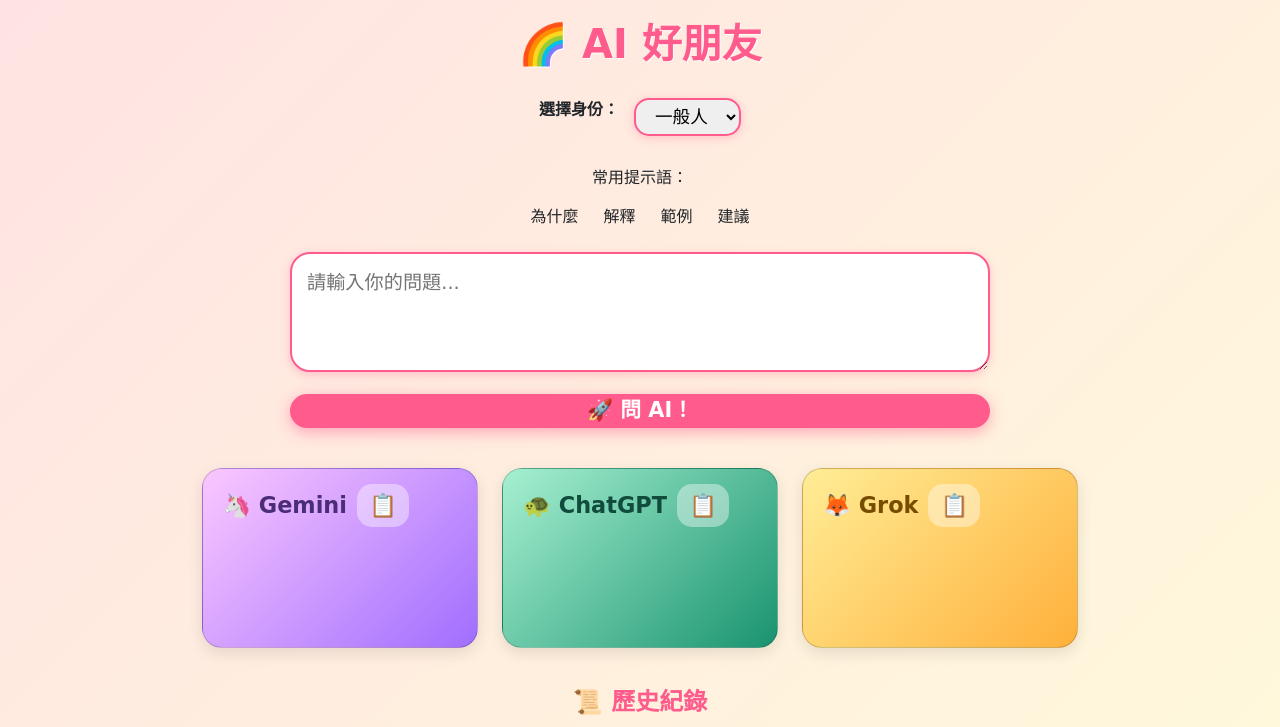
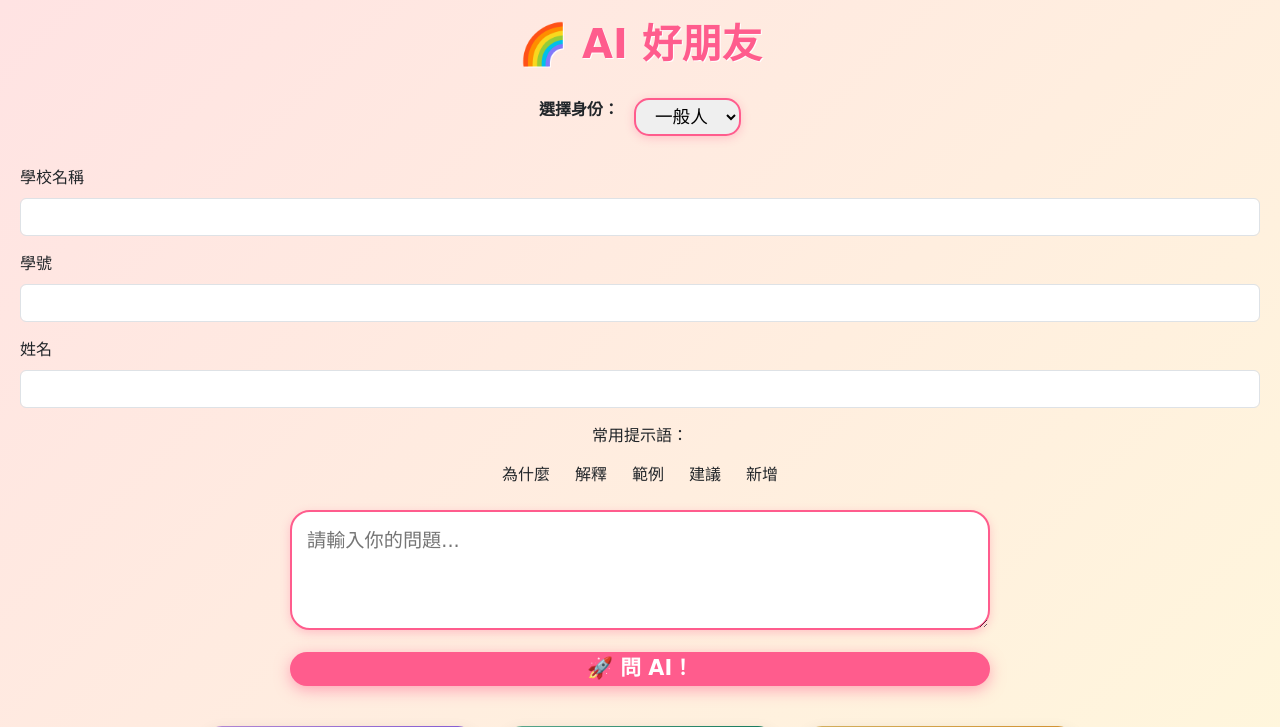
Before and after one commit to qiuguanjie989-maker/-2266, a Flask app: page / in a window 1280 px wide. Shown: the top 727 px of the page. Run offline with Flask 3, Linux system fonts and the light colour scheme.

Commit message:
Add student info fields and backend saving functionality
Added input fields for student information and updated the askAI function to save records to the backend.

```diff
--- a/project/templates/index.html
+++ b/project/templates/index.html
@@ -22,6 +22,26 @@
       <option value="高中生">高中生</option>
     </select>
   </div>
+  <!-- 右上角：學生資訊輸入欄位 -->
+<div id="studentInfoBox">
+
+  <div class="mb-3">
+    <label class="form-label">學校名稱</label>
+    <input type="text" id="schoolName" class="form-control">
+  </div>
+
+  <div class="mb-3">
+    <label class="form-label">學號</label>
+    <input type="text" id="studentID" class="form-control">
+  </div>
+
+  <div class="mb-3">
+    <label class="form-label">姓名</label>
+    <input type="text" id="studentName" class="form-control">
+  </div>
+
+</div>
+
   <div class="mb-3 d-flex flex-column align-items-center">
     <label class="form-label">常用提示語：</label>
     <div class="btn-group" role="group">
@@ -29,6 +49,7 @@
       <button type="button" class="btn custom-btn" onclick="addCommonPrompt('解釋')">解釋</button>
       <button type="button" class="btn custom-btn" onclick="addCommonPrompt('範例')">範例</button>
       <button type="button" class="btn custom-btn" onclick="addCommonPrompt('建議')">建議</button>
+      <button type="button" class="btn custom-btn" onclick="addCommonPrompt('新增')">新增</button>
     </div>
   </div>
   <div class="input-area">
@@ -161,51 +182,77 @@
   submitBtn.textContent = '等待回應中...';
 
   try {
-        // 這裡是模擬API，實際使用時換成你的後端API呼叫
+    // 1️⃣ 呼叫 AI API
     const geminiReply = await fetch('/api/ai', {
       method: 'POST',
       headers: { 'Content-Type': 'application/json' },
       body: JSON.stringify({ prompt: question, role, model: 'gemini' }),
-        }).then(res => res.json()).then(data => data.reply);
+    }).then(res => res.json()).then(data => data.reply || '');
 
     const chatgptReply = await fetch('/api/ai', {
       method: 'POST',
       headers: { 'Content-Type': 'application/json' },
       body: JSON.stringify({ prompt: question, role, model: 'chatgpt' }),
-        }).then(res => res.json()).then(data => data.reply);
+    }).then(res => res.json()).then(data => data.reply || '');
 
     const grokReply = await fetch('/api/ai', {
       method: 'POST',
       headers: { 'Content-Type': 'application/json' },
       body: JSON.stringify({ prompt: question, role, model: 'grok' }),
-        }).then(res => res.json()).then(data => data.reply);
+    }).then(res => res.json()).then(data => data.reply || '');
 
+    // 顯示回覆
     geminiResp.textContent = geminiReply || '❌ 無回應';
     chatgptResp.textContent = chatgptReply || '❌ 無回應';
     grokResp.textContent = grokReply || '❌ 無回應';
 
-        // 儲存歷史
+    // 2️⃣ 存 localStorage
     chatHistory.push({
       id: Date.now(),
       question,
       role,
       responses: {
-            gemini: geminiReply || '',
-            chatgpt: chatgptReply || '',
-            grok: grokReply || '',
+        gemini: geminiReply,
+        chatgpt: chatgptReply,
+        grok: grokReply,
       },
     });
     localStorage.setItem('aiChatHistory', JSON.stringify(chatHistory));
     updateHistoryList();
+
+    // 3️⃣ 存後端 SQLite
+    const school = document.getElementById("schoolName").value;
+    const studentID = document.getElementById("studentID").value;
+    const studentName = document.getElementById("studentName").value;
+
+    await fetch("/save_record", {
+      method: "POST",
+      headers: { "Content-Type": "application/json" },
+      body: JSON.stringify({
+        school,
+        studentID,
+        studentName,
+        question,
+        responses: {
+          gemini: geminiReply,
+          chatgpt: chatgptReply,
+          grok: grokReply
+        }
+      })
+    });
+
   } catch (err) {
+    console.error(err);
     geminiResp.textContent = '❌ 出錯了';
     chatgptResp.textContent = '❌ 出錯了';
     grokResp.textContent = '❌ 出錯了';
+    alert('發生錯誤，請稍後再試');
   } finally {
     submitBtn.disabled = false;
     submitBtn.textContent = '🚀 問 AI！';
   }
 }
+
 
     submitBtn.addEventListener('click', askAI);
 
@@ -232,5 +279,7 @@
         updateCharCount();
     }
   </script>
+
+<script src="teacher.js"></script>
 </body>
 </html>
```
Lines whose indentation alone changed are shown as unchanged.
